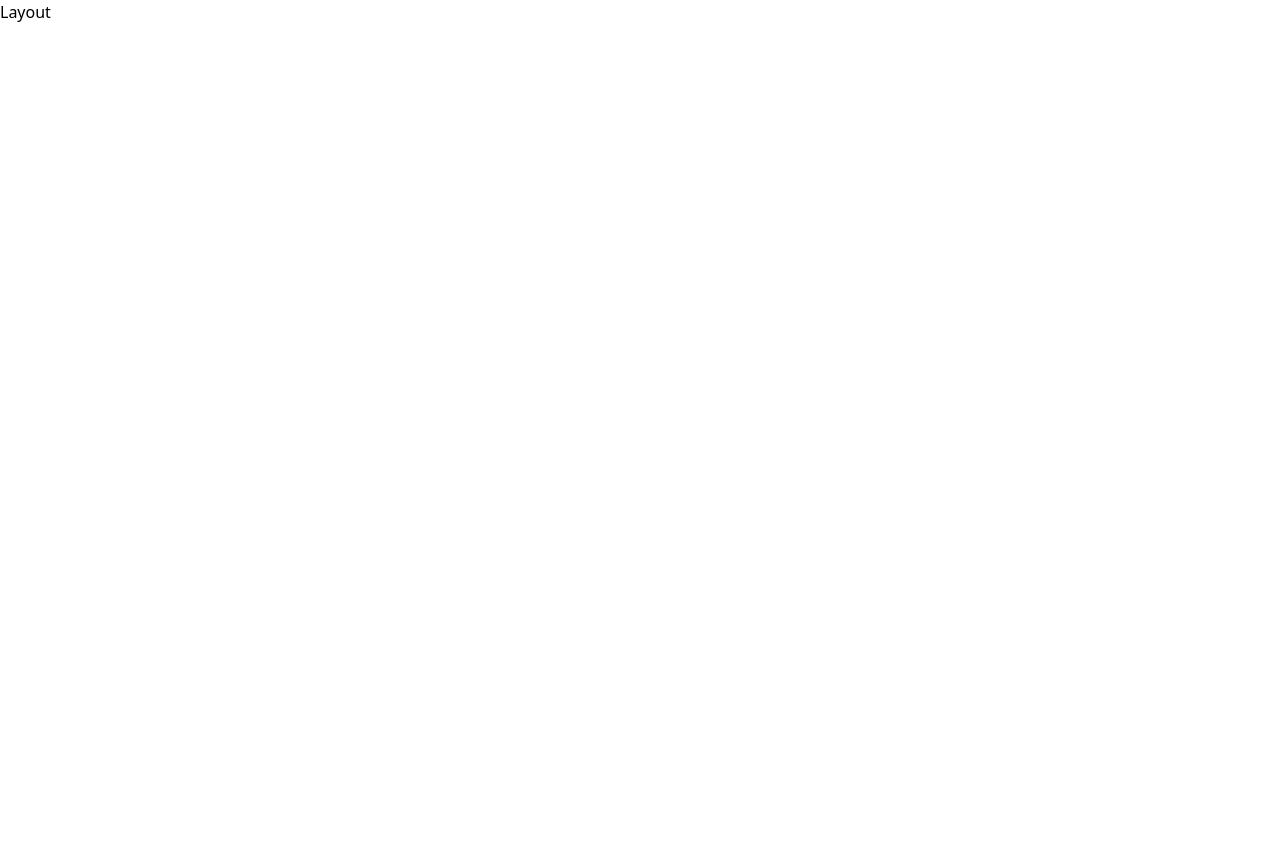
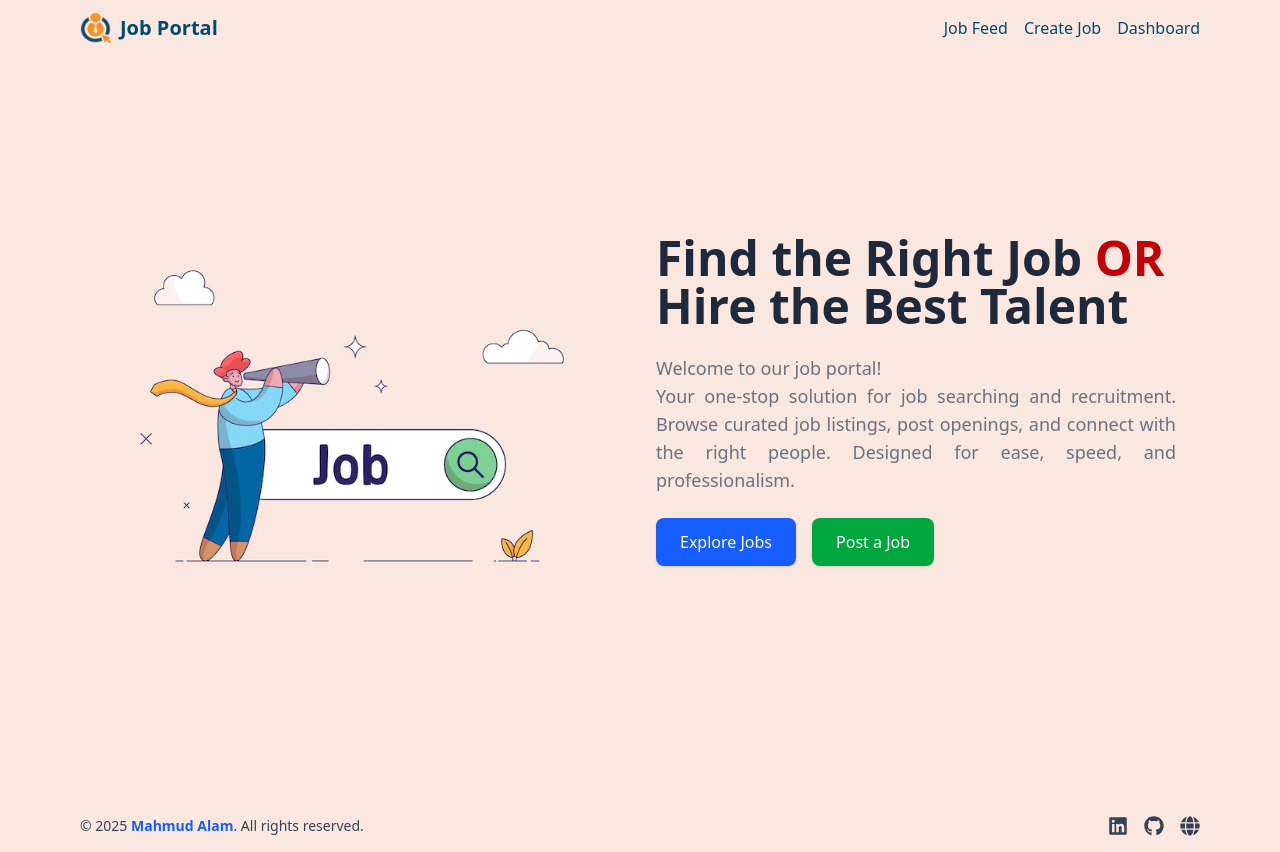
Before and after one commit to otniel-tamini/aws-ecr-deploy, a React (Vite) app in the folder frontend/: page / in a window 1280 px wide. Before the commit the page ends 800 px from the top, so only its background shows below. Built offline with nearby package versions, Linux system fonts and the light colour scheme.

Commit message:
apply useLocation

```diff
--- a/frontend/src/components/Layout.jsx
+++ b/frontend/src/components/Layout.jsx
@@ -1,7 +1,18 @@
-const Layout = () => {
+import Navbar from "./Navbar";
+import Footer from "./Footer";
+import { useLocation } from "react-router-dom";
+
+const Layout = ({ children }) => {
+  const location = useLocation();
+  const bg = location.pathname === "/" ? "bg-peach" : "bg-gray-100";
+
   return (
-    <div>Layout</div>
-  )
-}
+    <div className="flex flex-col min-h-screen">
+      <Navbar />
+      <main className={`flex-grow ${bg}`} >{children}</main>
+      <Footer bg={bg} />
+    </div>
+  );
+};
 
-export default Layout
+export default Layout;
```
